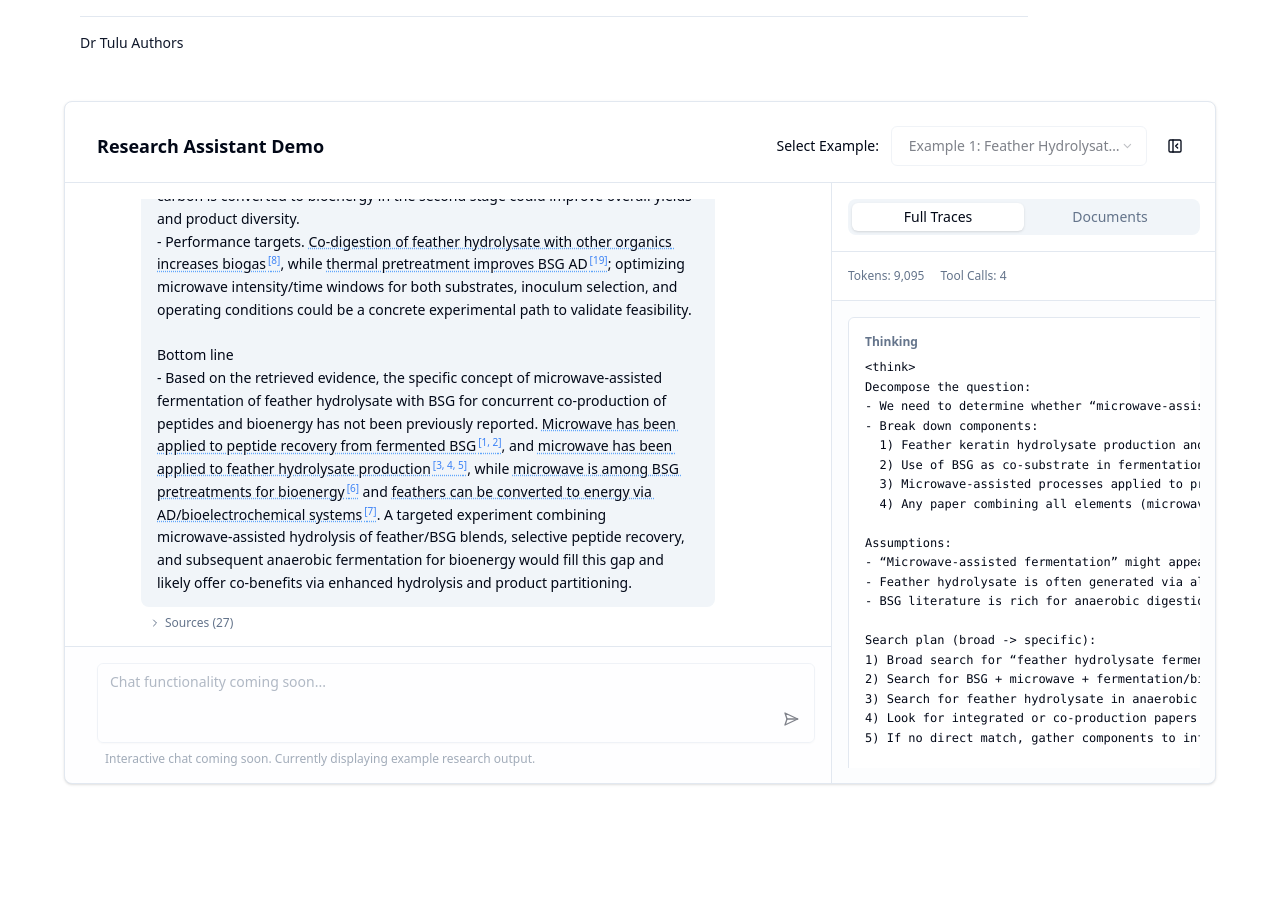
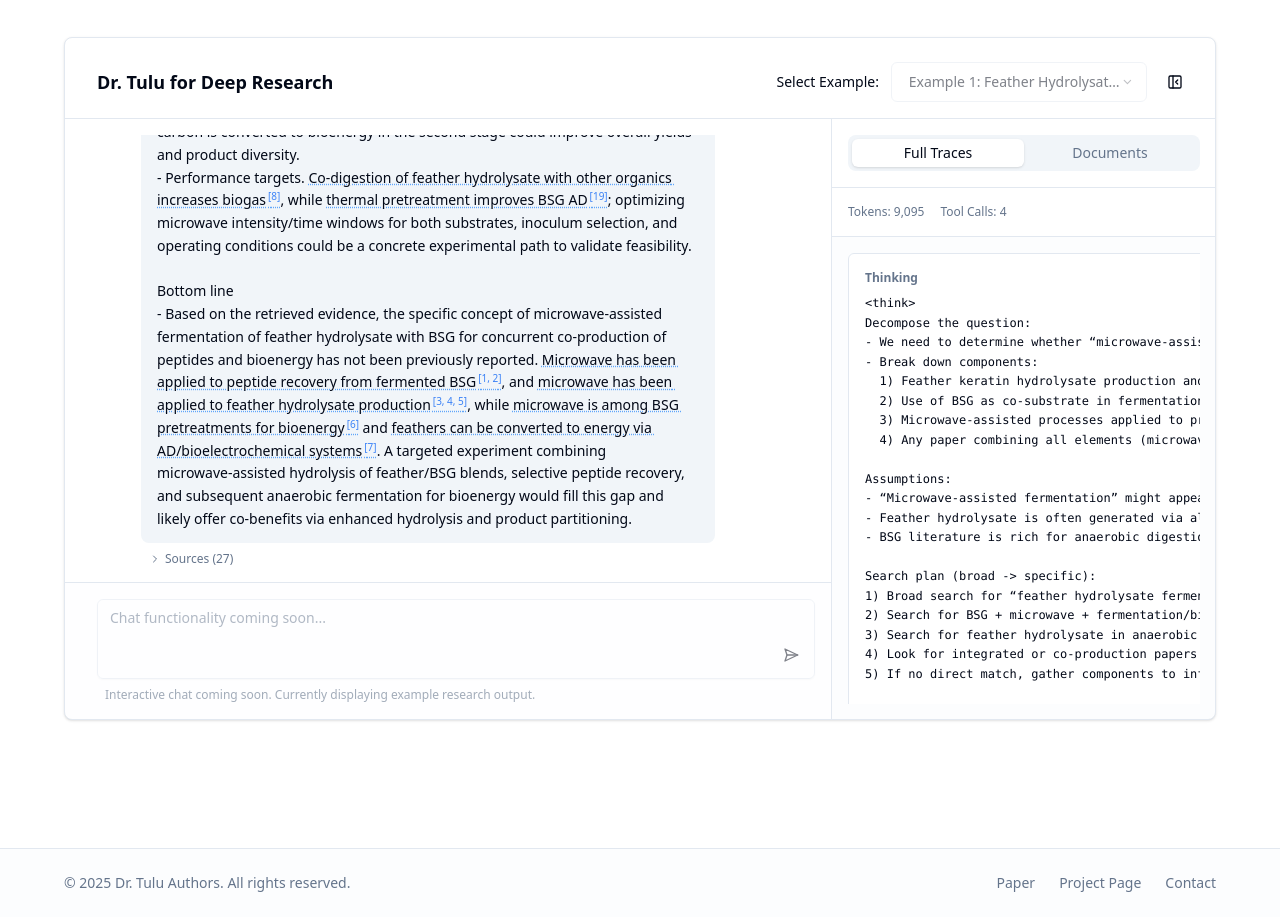
Before and after one commit to dr-tulu/dr-tulu.github.io, a Next.js app: page /dr-tulu/ in a window 1280 px wide. Shown: the part 322-1239 px from the top of the page. Before the commit the page ends 1170 px from the top, so only its background shows below. Built offline with nearby package versions, Linux system fonts and the light colour scheme.

Commit message:
add footer

```diff
--- a/src/app/page.tsx
+++ b/src/app/page.tsx
@@ -102,9 +102,9 @@
       <ArrowRightIcon className="ml-1 h-4 w-4" />
     </Link>
     <PageHeaderHeading className="tracking-tight">{TITLE}</PageHeaderHeading>
-    <PageHeaderDescription>
+    {/* <PageHeaderDescription>
       An advanced AI assistant for long-form deep research with adaptive evaluation rubrics.
-    </PageHeaderDescription>
+    </PageHeaderDescription> */}
     <Separator className="mb-0.25 mt-2" />
     <div className="flex flex-wrap justify-start items-start align-start space-x-4">
       {AUTHORS.map((author, index) => (
@@ -846,17 +846,54 @@
   );
 };
 
+const Footer = () => (
+  <footer className="mt-16 border-t bg-muted/20 px-8">
+    <div className="container py-6">
+      <div className="flex flex-col md:flex-row justify-between items-center gap-4">
+        <div className="text-sm text-muted-foreground">
+          © 2025 Dr. Tulu Authors. All rights reserved.
+        </div>
+        <div className="flex items-center gap-6">
+          <Link
+            href={PAPER_URL}
+            target="_blank"
+            rel="noopener noreferrer"
+            className="text-sm text-muted-foreground hover:text-foreground transition-colors"
+          >
+            Paper
+          </Link>
+          <Link
+            href="https://rl-rag.github.io/dr-tulu"
+            target="_blank"
+            rel="noopener noreferrer"
+            className="text-sm text-muted-foreground hover:text-foreground transition-colors"
+          >
+            Project Page
+          </Link>
+          <Link
+            href="mailto:dr.tulu@gmail.com"
+            className="text-sm text-muted-foreground hover:text-foreground transition-colors"
+          >
+            Contact
+          </Link>
+        </div>
+      </div>
+    </div>
+  </footer>
+);
+
 export default function Home() {
   const [selectedExample, setSelectedExample] = useState<string>("example");
   const [isPanelOpen, setIsPanelOpen] = useState<boolean>(true);
 
   return (
-    <div className="container min-h-screen relative p-16">
+    <div className="min-h-screen flex flex-col">
+      <div className="container relative p-16 flex-1">
         <Headline />
         <div className="mt-8 rounded-[0.5rem] border bg-background shadow overflow-hidden">
           <div className="px-0 pt-6 pb-0">
             <div className="mr-6 ml-8 flex items-center justify-between mb-4">
-            <h2 className="text-lg font-semibold">Research Assistant Demo</h2>
+              <h2 className="text-lg font-semibold">Dr. Tulu for Deep Research</h2>
               <div className="flex items-center gap-3">
                 <label className="text-sm font-medium">Select Example:</label>
                 <Select value={selectedExample} onValueChange={setSelectedExample} disabled>
@@ -895,5 +932,7 @@
           </div>
         </div>
       </div>
+      <Footer />
+    </div>
   );
 }
```
Lines whose indentation alone changed are shown as unchanged.
